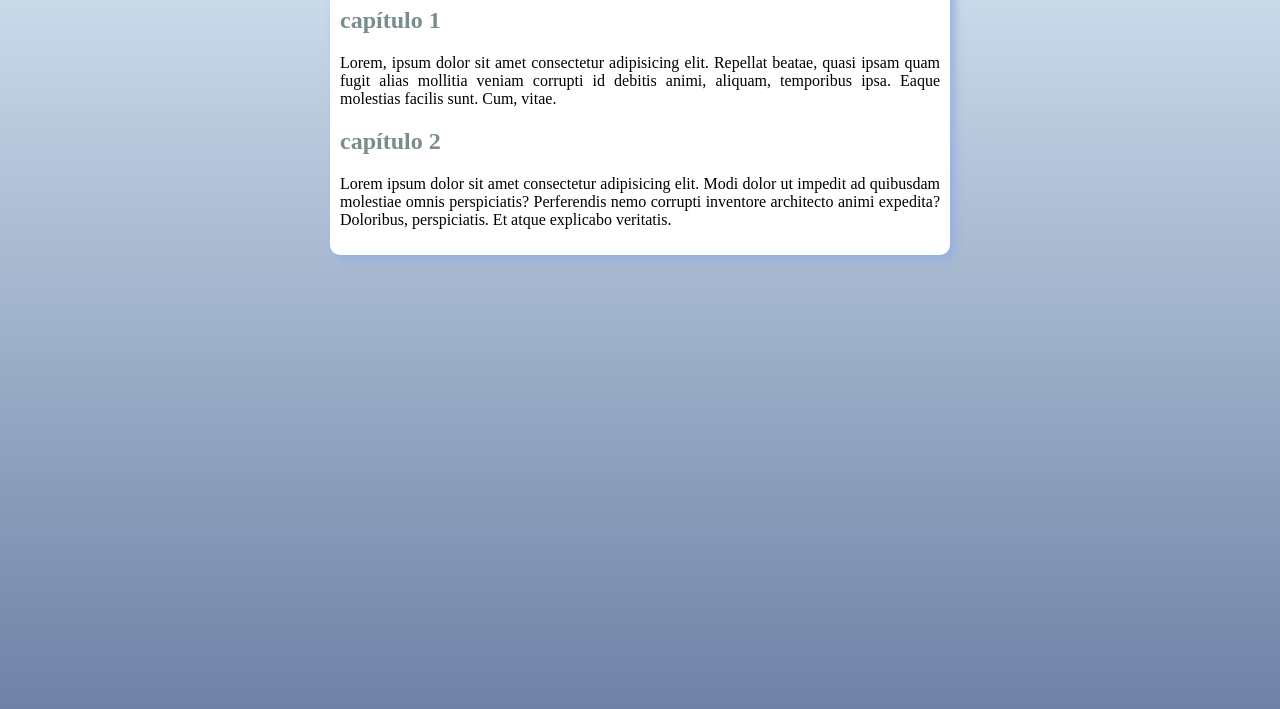
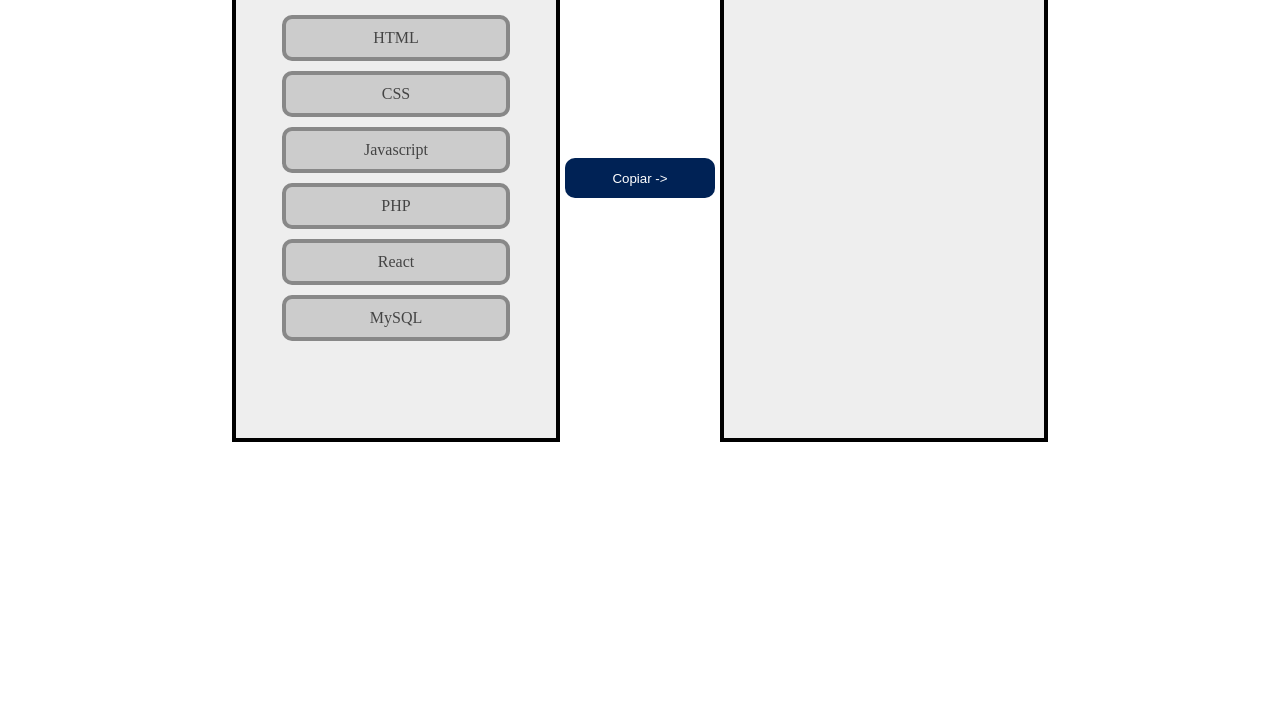
Before and after one commit to lsaym/HTMLeCSS, a plain HTML site: page PRÁTICA/001/002.html in a window 1280 px wide. Shown: the part 91-800 px from the top of the page. Drawn offline with Linux system fonts and the light colour scheme.

Commit message:
exercício corrigido
tag script estava no lugar errado

```diff
--- a/PRÁTICA/001/001.css
+++ b/PRÁTICA/001/001.css
@@ -20,6 +20,7 @@ button{
     background-color: black;
     cursor: pointer;
     border-radius: 6px;
+    margin: 5px;
 }
 .curso{
     height: 50px;
@@ -57,7 +58,7 @@ button{
     height: 500px;
     width: 300px;
 }
-#btn-copiar:hover{
+button:hover{
     transform: translate(-3px, -3px);
     box-shadow: 5px 5px 10px rgba(0, 0, 0, 0.562);
     transition: transform .3s;
--- /dev/null
+++ b/PRÁTICA/001/002.css
@@ -0,0 +1,54 @@
+*{
+    padding: 0%;
+    margin: 0%;
+    border: none;
+}
+main{
+    display: flex;
+    justify-content: center;
+    align-items: center;
+    width: 100%;
+}
+button{
+    width: 150px;
+    height: 40px;
+    background-color: #025;
+    color: #fff;
+    cursor: pointer;
+    border-radius: 10px;
+}
+.curso{
+    display: flex;
+    justify-content: center;
+    width: 200px;
+    border: 4px solid #888;
+    border-radius: 10px;
+    padding: 10px;
+    margin: 5px 0px;
+    cursor: pointer;
+}
+.selecionado{
+    background-color: #800 !important;
+    color: #fcc !important;
+    border-color: #f00 !important;
+}
+.c1{
+    background-color: #ccc;
+    color: #444;
+}
+.c2{
+    background-color: #444;
+    color: #ccc;
+}
+.caixa{
+    border: 4px solid black;
+    background-color: #eee;
+    padding: 10px;
+    display: flex;
+    flex-direction: column;
+    justify-content: center;
+    align-items: center;
+    margin: 5px;
+    height: 500px;
+    width: 300px;
+}
--- a/EXERCÍCIOS/ex016/cores3.html
+++ b/PRÁTICA/001/002.html
@@ -1,19 +1,29 @@
 <!DOCTYPE html>
 <html lang="pt-br">
+
 <head>
     <meta charset="UTF-8">
     <meta http-equiv="X-UA-Compatible" content="IE=edge">
     <meta name="viewport" content="width=device-width, initial-scale=1.0">
-    <title>Exemplo</title>
-    <link rel="stylesheet" href="style.css">
+    <link rel="stylesheet" href="002.css">
+    <title>002</title>
 </head>
+
 <body>
     <main>
-        <h1>Educautismo</h1>
-        <h2>capítulo 1</h2>
-        <p>Lorem, ipsum dolor sit amet consectetur adipisicing elit. Repellat beatae, quasi ipsam quam fugit alias mollitia veniam corrupti id debitis animi, aliquam, temporibus ipsa. Eaque molestias facilis sunt. Cum, vitae.</p>
-        <h2>capítulo 2</h2>
-        <p>Lorem ipsum dolor sit amet consectetur adipisicing elit. Modi dolor ut impedit ad quibusdam molestiae omnis perspiciatis? Perferendis nemo corrupti inventore architecto animi expedita? Doloribus, perspiciatis. Et atque explicabo veritatis.</p>
+        <div id="caixa1" class="caixa">
+            <div id="c1" class="curso c1">HTML</div>
+            <div id="c2" class="curso c1">CSS</div>
+            <div id="c3" class="curso c1">Javascript</div>
+            <div id="c4" class="curso c1">PHP</div>
+            <div id="c5" class="curso c1">React</div>
+            <div id="c6" class="curso c1">MySQL</div>
+        </div>
+        <button id="btn_copiar">Copiar -></button>
+        <div id="caixa2" class="caixa"></div>
     </main>
+    <script src="002.js"></script>
+
 </body>
+
 </html>
--- /dev/null
+++ b/PRÁTICA/001/002.js
@@ -0,0 +1,18 @@
+const caixa1 = document.querySelector("#caixa1")
+const caixa2 = document.querySelector("#caixa2")
+const btn = document.querySelector("#btn_copiar")
+const todosCursos = [...document.querySelectorAll(".curso")]
+
+todosCursos.map((el) => {
+    el.addEventListener("click", (evt) => {
+        const curso = evt.target
+        curso.classList.toggle("selecionado")
+    })
+})
+btn.addEventListener("click", () => {
+    const cursosSelecionados = [...document.querySelectorAll(".selecionado")]
+    console.log(cursosSelecionados)
+    cursosSelecionados.map((el) => {
+        caixa2.appendChild(el)
+    })
+})
```
Also changed, not shown: PRÁTICA/001/001.js (+29 -1 lines).
